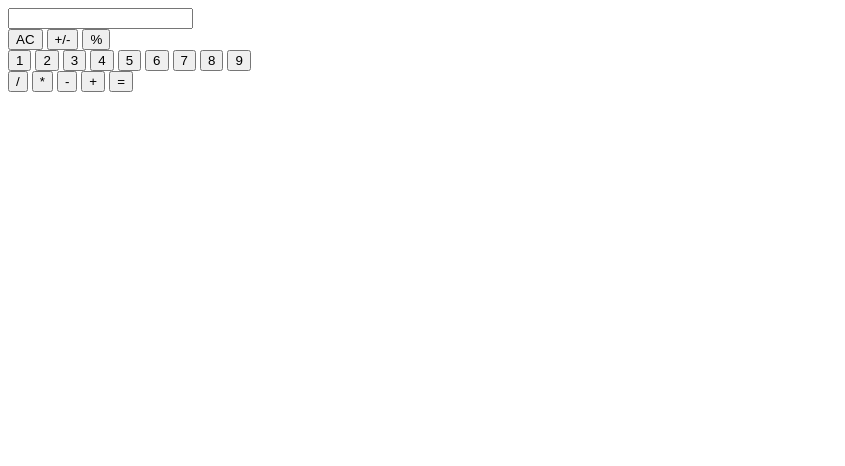
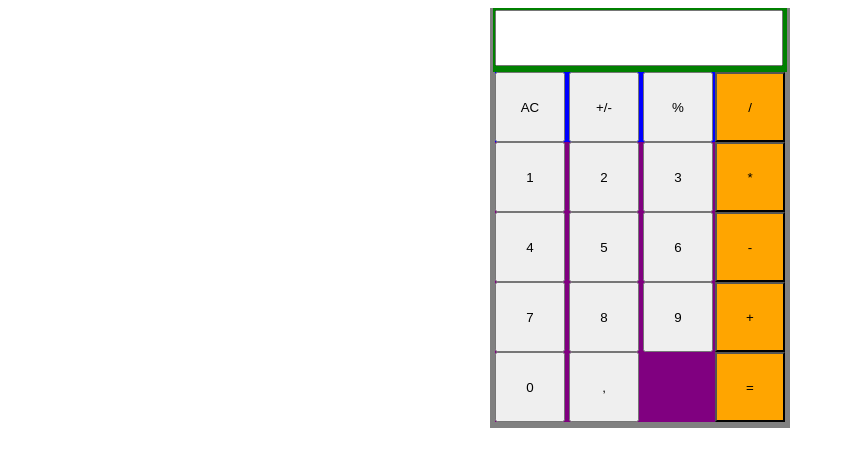
Before and after one commit to JakobSundstrom/calculator, a plain HTML site: page index.html in a window 1280 px wide. Shown: the whole page, without its empty margins (0-845 px from the left). Drawn offline with Linux system fonts and the light colour scheme.

Commit message:
style css

```diff
--- a/index.html
+++ b/index.html
@@ -30,6 +30,10 @@
                     <button onclick="appendToInput(7)">7</button>
                     <button onclick="appendToInput(8)">8</button>
                     <button onclick="appendToInput(9)">9</button>
+
+                    <button onclick="appendToInput(0)">0</button>
+
+                    <button onclick="appendToInput('.')">,</button>
                 </div>
             </div>
 
--- a/style.css
+++ b/style.css
@@ -0,0 +1,75 @@
+.container{
+width: 300px;
+height: 420px;
+margin: auto;
+background-color: grey;
+}
+
+input{
+    width: 280px;
+    height: 50px;
+}
+
+.displayWindow{
+margin: auto;
+padding: 2px;
+width: 290px;
+height: 60px;
+margin: auto;
+background-color: green;
+}
+
+.innerBox{
+    margin: auto;
+    width: 290px;
+    height: 350px;
+    background-color: red;
+    display: flex;
+
+}
+
+.tools{
+    width: 220px;
+    height: 70px;
+    background-color: blue;
+
+}
+
+.tools button{
+    width: 70px;
+    height: 70px;
+}
+
+.numbers{
+    width: 220px;
+    height: 300px;
+    background-color: purple;
+}
+
+.numbers button{
+    width: 70px;
+    height: 70px;
+}
+
+
+.innerBoxLeft{
+    display: flex;
+    flex-direction: column;
+    width: 300px;
+    display: flex;
+}
+
+.innerBoxRight {
+    width: 70px;
+    height: 350px;
+    background-color: black;
+    display: flex;
+    flex-direction: column;
+}
+
+
+.operators button{
+    width: 70px;
+    height: 70px;
+    background-color: orange;
+}
```
